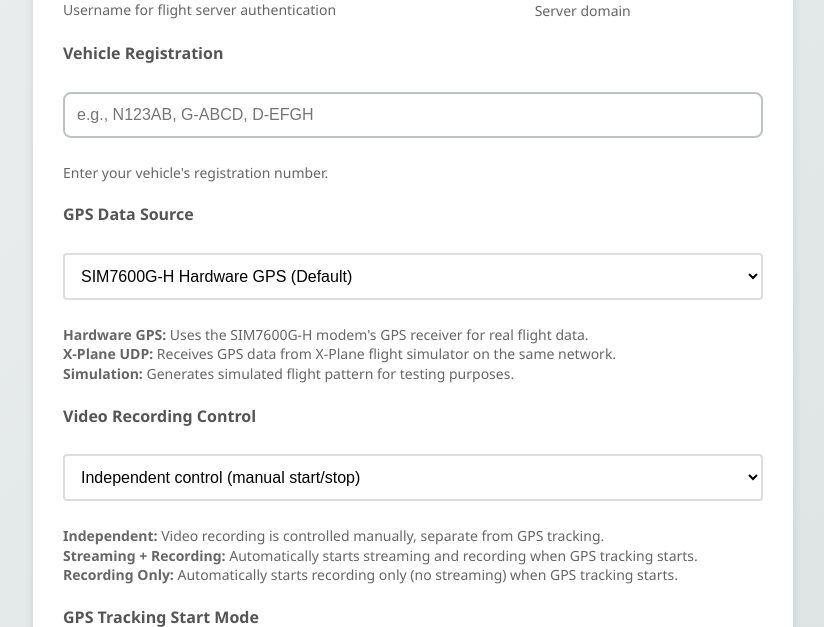
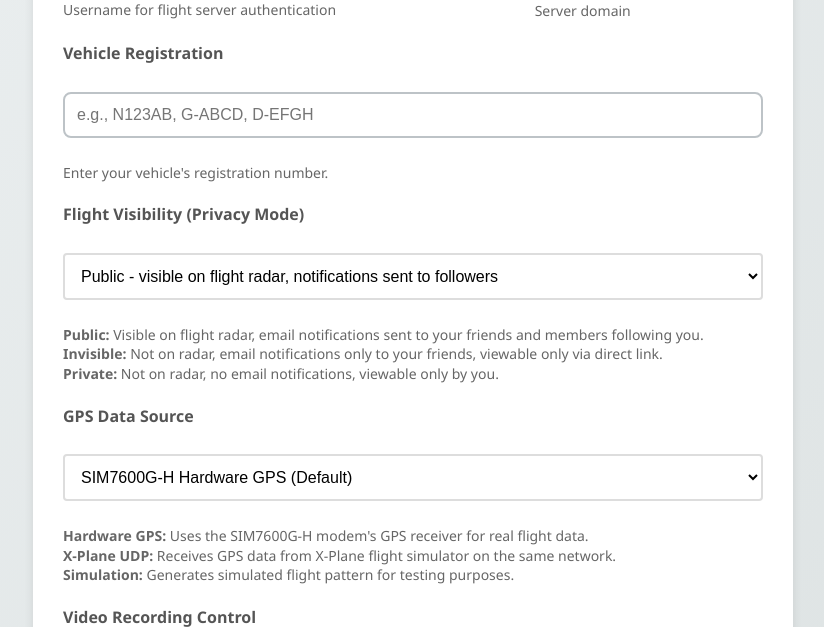
Before and after one commit to tfelici/RPI-Streamer, a Flask app: page /flight-settings in a window 1280 px wide. Shown: the part 314-941 px from the top of the page, without its empty margins (227-1051 px from the left). Run offline with Flask 3, Linux system fonts and the light colour scheme.

Commit message:
Add privacy flight visibility mode (public/invisible/private) to Flight Settings

```diff
--- a/app.py
+++ b/app.py
@@ -307,6 +307,12 @@ def flight_settings_save():
         settings['vehicle'] = get_value('vehicle').strip()
     if 'domain' in (data if request.is_json else request.form):
         settings['domain'] = get_value('domain').strip()
+    if 'gps_flight_visibility' in (data if request.is_json else request.form):
+        flight_visibility = get_value('gps_flight_visibility', 'public')
+        if flight_visibility in ['public', 'invisible', 'private']:
+            settings['gps_flight_visibility'] = flight_visibility
+        else:
+            settings['gps_flight_visibility'] = 'public'  # Default fallback
     if 'gps_stream_link' in (data if request.is_json else request.form):
         gps_stream_value = get_value('gps_stream_link', 'off')
         # Handle backward compatibility: convert old boolean values
--- a/gps_tracker.py
+++ b/gps_tracker.py
@@ -35,6 +35,10 @@ print("GPS functionality available via GPS daemon client")
 
 # Status file for tracking GPS hardware state
 GPS_STATUS_FILE = "/tmp/gps-tracker-status.json"
+
+# Flight visibility codes expected by the server's initpars/usertrackinfo protocol -
+# mirrors the native mobile apps' privacy selection ('' public, 'I' invisible, 'H' private/hidden).
+FLIGHT_VISIBILITY_CODES = {'public': '', 'invisible': 'I', 'private': 'H'}
 
 def write_gps_status(hardware_status, status_message, last_gps_data=None):
     """Write GPS tracking status to status file for web interface"""
@@ -445,6 +449,7 @@ class GPSTracker:
         self.pending_init_pars = {
             'aircraft_reg': settings.get('vehicle', '').strip(),
             'cameraid': get_hardwareid(),
+            'flight_visibility': FLIGHT_VISIBILITY_CODES.get(settings.get('gps_flight_visibility', 'public'), ''),
         }
 
         print(f"Started tracking session with ID: {self.track_id}")
--- a/templates/flight_settings.html
+++ b/templates/flight_settings.html
@@ -35,6 +35,18 @@
                 <label for="vehicle">Vehicle Registration</label>
                 <input type="text" id="vehicle" name="vehicle" value="{{ settings.vehicle }}" placeholder="e.g., N123AB, G-ABCD, D-EFGH">
                 <small>Enter your vehicle's registration number.</small>
+
+                <label for="gps_flight_visibility">Flight Visibility (Privacy Mode)</label>
+                <select id="gps_flight_visibility" name="gps_flight_visibility">
+                    <option value="public" {% if not settings.gps_flight_visibility or settings.gps_flight_visibility == 'public' %}selected{% endif %}>Public - visible on flight radar, notifications sent to followers</option>
+                    <option value="invisible" {% if settings.gps_flight_visibility == 'invisible' %}selected{% endif %}>Invisible - not on radar, viewable only via direct link</option>
+                    <option value="private" {% if settings.gps_flight_visibility == 'private' %}selected{% endif %}>Private - not on radar, viewable only by you</option>
+                </select>
+                <small>
+                    <strong>Public:</strong> Visible on flight radar, email notifications sent to your friends and members following you.<br>
+                    <strong>Invisible:</strong> Not on radar, email notifications only to your friends, viewable only via direct link.<br>
+                    <strong>Private:</strong> Not on radar, no email notifications, viewable only by you.
+                </small>
 
                 <label for="gps_source">GPS Data Source</label>
                 <select id="gps_source" name="gps_source">
--- a/utils.py
+++ b/utils.py
@@ -83,6 +83,7 @@ DEFAULT_SETTINGS = {
     "domain": "",
     "username": "",
     "vehicle": "",
+    "gps_flight_visibility": "public",
     "gps_stream_link": "off",
     "gps_start_mode": "manual",
     "gps_motion_speed_threshold": 0,
```
